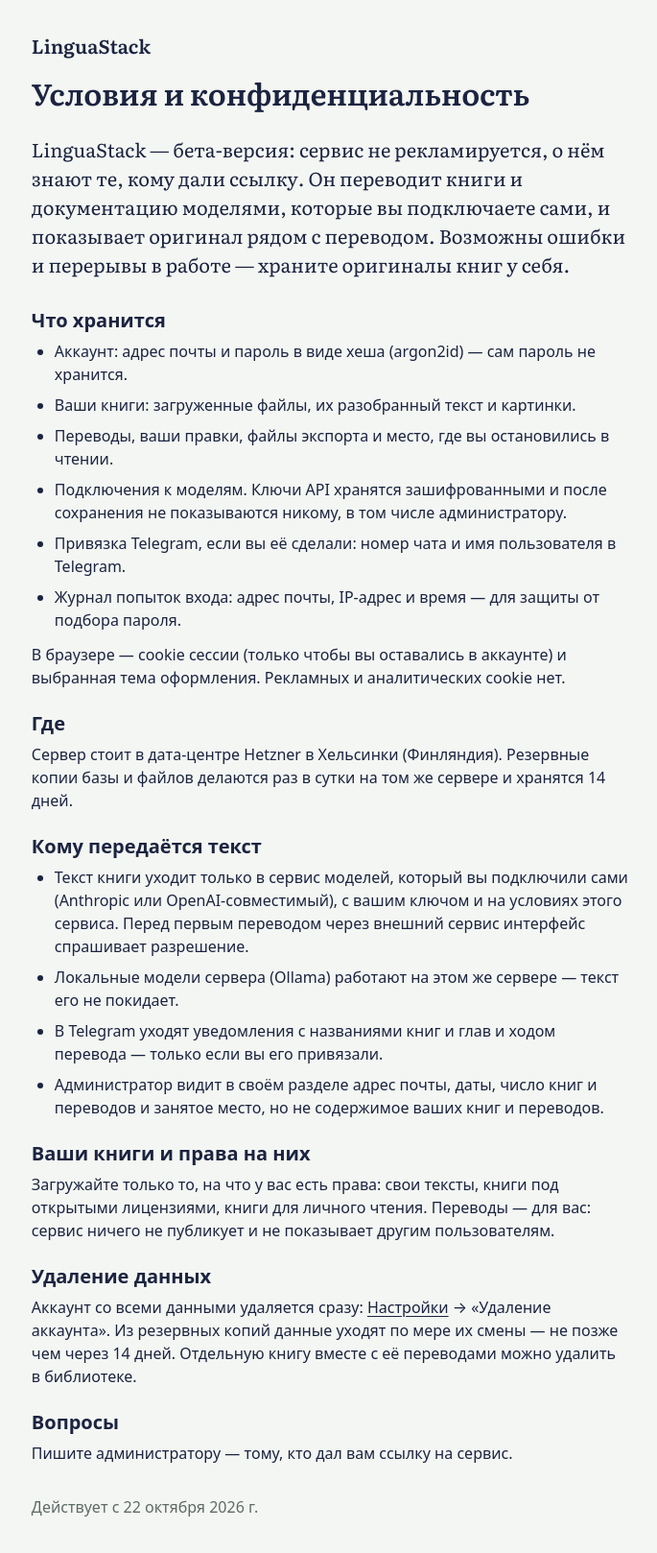
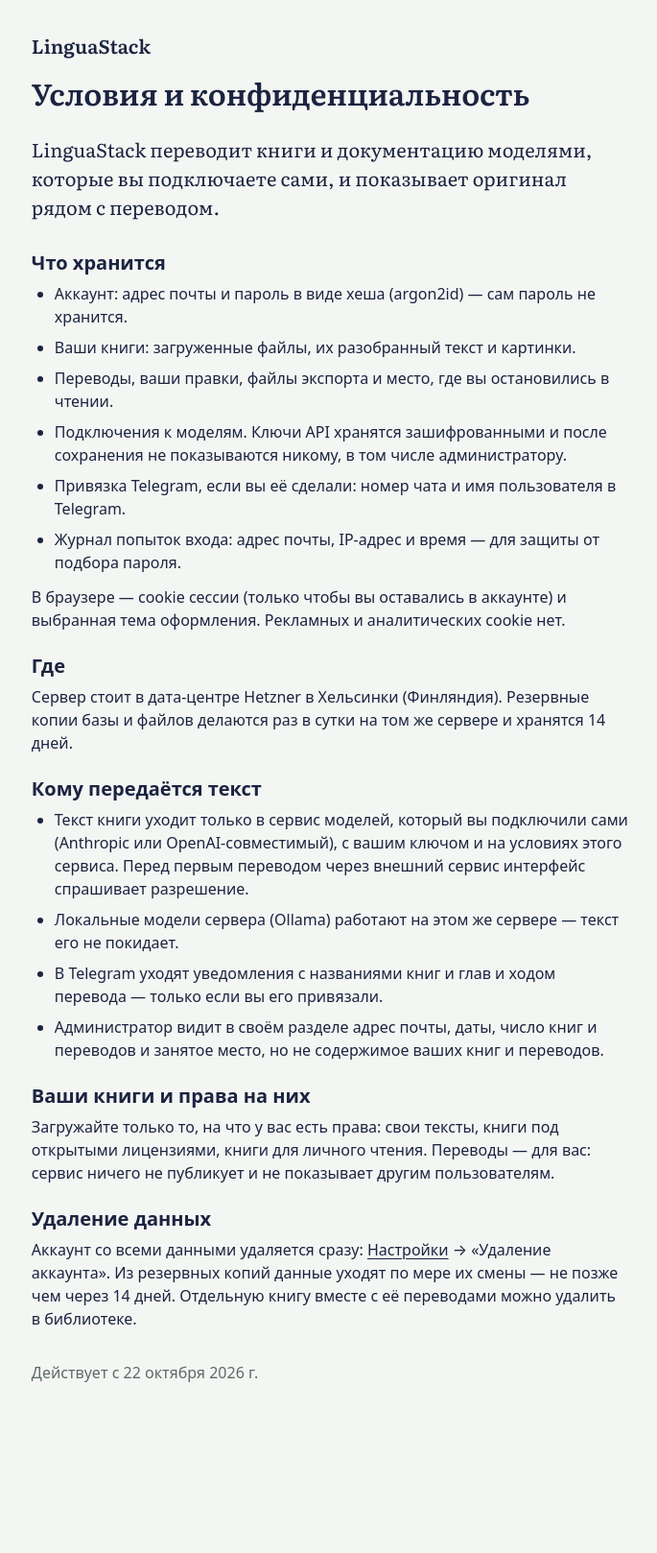
Before and after one commit to wise-dream/LinguaStack, a Vue app in the folder frontend/: page /terms in a window 1280 px wide. Shown: the top 1618 px of the page at 96% size, without its empty margins (296-981 px from the left). After the commit the page ends 1502 px from the top, so only its background shows below. Built offline with nearby package versions, Linux system fonts and the light colour scheme; no server answers; a web font is replaced by a local one.

Commit message:
fix: LS-130 условия без лишних пояснений

```diff
--- a/frontend/src/pages/TermsPage.vue
+++ b/frontend/src/pages/TermsPage.vue
@@ -1,5 +1,5 @@
 <script setup lang="ts">
-// Условия и конфиденциальность закрытой беты (GDPR: сервер в ЕС). Каждое
+// Условия и конфиденциальность (GDPR: сервер в ЕС). Каждое
 // утверждение — о том, как сервис устроен на самом деле; меняется код —
 // меняется и эта страница (дополнение §18).
 import { useSession } from '../session'
@@ -19,9 +19,8 @@ const session = useSession()
     </RouterLink>
     <h1>Условия и конфиденциальность</h1>
     <p class="lead">
-      LinguaStack — бета-версия: сервис не рекламируется, о нём знают те, кому дали ссылку. Он переводит книги и документацию
-      моделями, которые вы подключаете сами, и показывает оригинал рядом с переводом. Возможны ошибки и перерывы
-      в работе — храните оригиналы книг у себя.
+      LinguaStack переводит книги и документацию моделями, которые вы подключаете сами, и показывает оригинал
+      рядом с переводом.
     </p>
 
     <section aria-labelledby="terms-data">
@@ -98,13 +97,6 @@ const session = useSession()
       </p>
     </section>
 
-    <section aria-labelledby="terms-contact">
-      <h2 id="terms-contact">
-        Вопросы
-      </h2>
-      <p>Пишите администратору — тому, кто дал вам ссылку на сервис.</p>
-    </section>
-
     <p class="muted">
       Действует с 22 октября 2026 г.
     </p>
```
